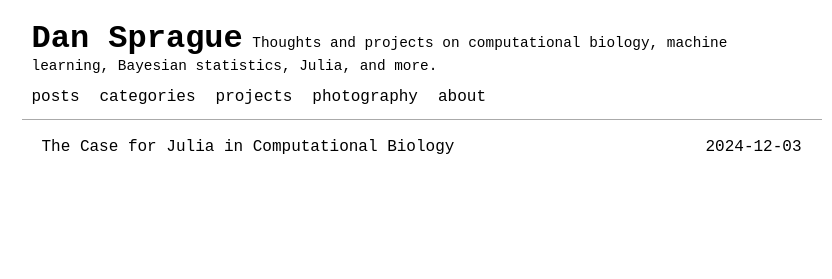
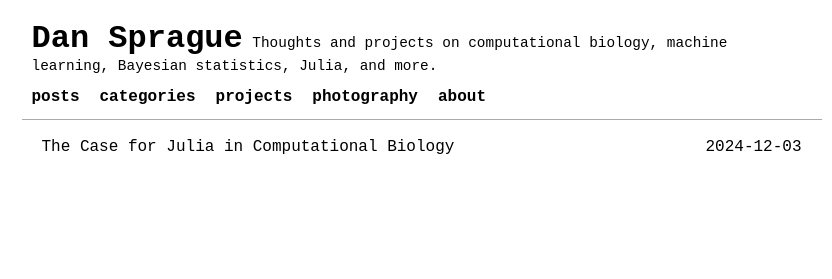
Before and after one commit to dan-sprague/dan-sprague.github.io, a Jekyll site: the page built from index.html, in a window 1280 px wide. Shown: the top 279 px of the page, without its empty margins (211-1043 px from the left). Built offline with Jekyll 4.4.1, drawn with Linux system fonts in a browser that asks for light colours; the list of posts is cut into pages by our own code.

Commit message:
projects

```diff
--- a/assets/css/base.scss
+++ b/assets/css/base.scss
@@ -11,3 +11,8 @@
 html {
   scrollbar-gutter: stable;
 }
+
+
+.header-main-nav-item a {
+  font-weight: bold;
+}
```
